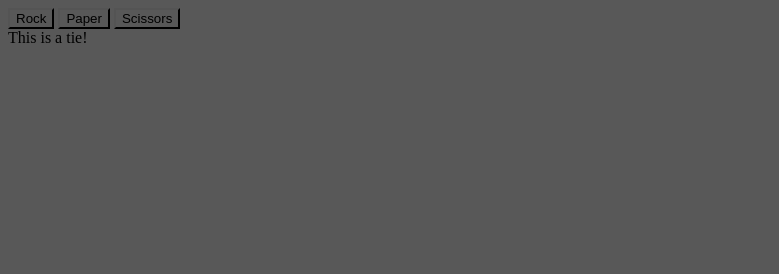
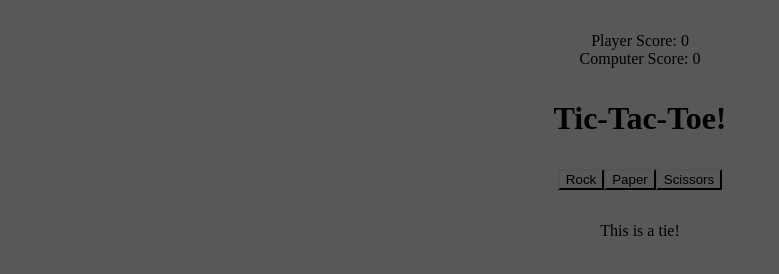
Before and after one commit to V1perW0lf/rock-paper-scissors, a plain HTML site: page index.html in a window 1280 px wide. Both pictures are taken after a click on the button "Rock". Shown: the whole page, without its empty margins (0-779 px from the left). Drawn offline with Linux system fonts and the light colour scheme.

Commit message:
show scores and improve css

```diff
--- a/index.html
+++ b/index.html
@@ -8,12 +8,19 @@
     <script src="./logic.js" defer></script>
 </head>
 <body>
+    <div class="scores">
+        <p class="player-score">Player Score: 0</p>
+        <p class="computer-score">Computer Score: 0</p>
+    </div>
+    <h1>Tic-Tac-Toe!</h1>
     <div class="play-button-container">
         <button class="play-btn" id="rock-btn">Rock</button>
         <button class="play-btn" id="paper-btn">Paper</button>
         <button class="play-btn" id="scissors-btn">Scissors</button>
     </div>
     <div id="result"></div>
-    <button id="reset" hidden="true">Reset</button>
+    <div>
+        <button id="reset" hidden="true">Reset</button>
+    </div>
 </body>
 </html>
--- a/logic.js
+++ b/logic.js
@@ -1,6 +1,8 @@
 let playerScore = 0;
 let computerScore = 0;
 const displayResult = document.getElementById("result");
+const playerScoreDisplay = document.querySelector("p.player-score");
+const computerScoreDisplay = document.querySelector("p.computer-score");
 
 const playButtons = document.querySelectorAll("button.play-btn");
 playButtons.forEach((button) => {
@@ -30,6 +32,7 @@ function playOneRound(playerSelection, computerSelection) {
         displayResult.innerText = `You Win! ${playerSelection} beats ${computerSelection}!`;
         playerScore++;
     }
+    updateScores()
     checkForWinner();
 }
 
@@ -49,6 +52,11 @@ function checkForWinner() {
     }
 }
 
+function updateScores() {
+    playerScoreDisplay.innerHTML = `Player Score: ${playerScore}`;
+    computerScoreDisplay.innerHTML = `Computer Score: ${computerScore}`;
+}
+
 function resetGame() {
     playerScore = 0;
     computerScore = 0;
@@ -57,4 +65,5 @@ function resetGame() {
     playButtons.forEach((button) => {
         button.disabled = false;
     });
+    updateScores()
 }
--- a/style.css
+++ b/style.css
@@ -1,3 +1,24 @@
 * {
     background-color: rgb(88, 88, 88);
+    /* border: 1px red solid; */
 }
+
+h1, button {
+    text-align: center;
+}
+
+.play-button-container, div {
+    display: flex;
+    justify-content: center;
+    align-items: center;
+    margin: 32px;
+}
+
+.scores {
+    display: flex;
+    flex-direction: column;
+}
+
+p {
+    margin: 0;
+}
```
